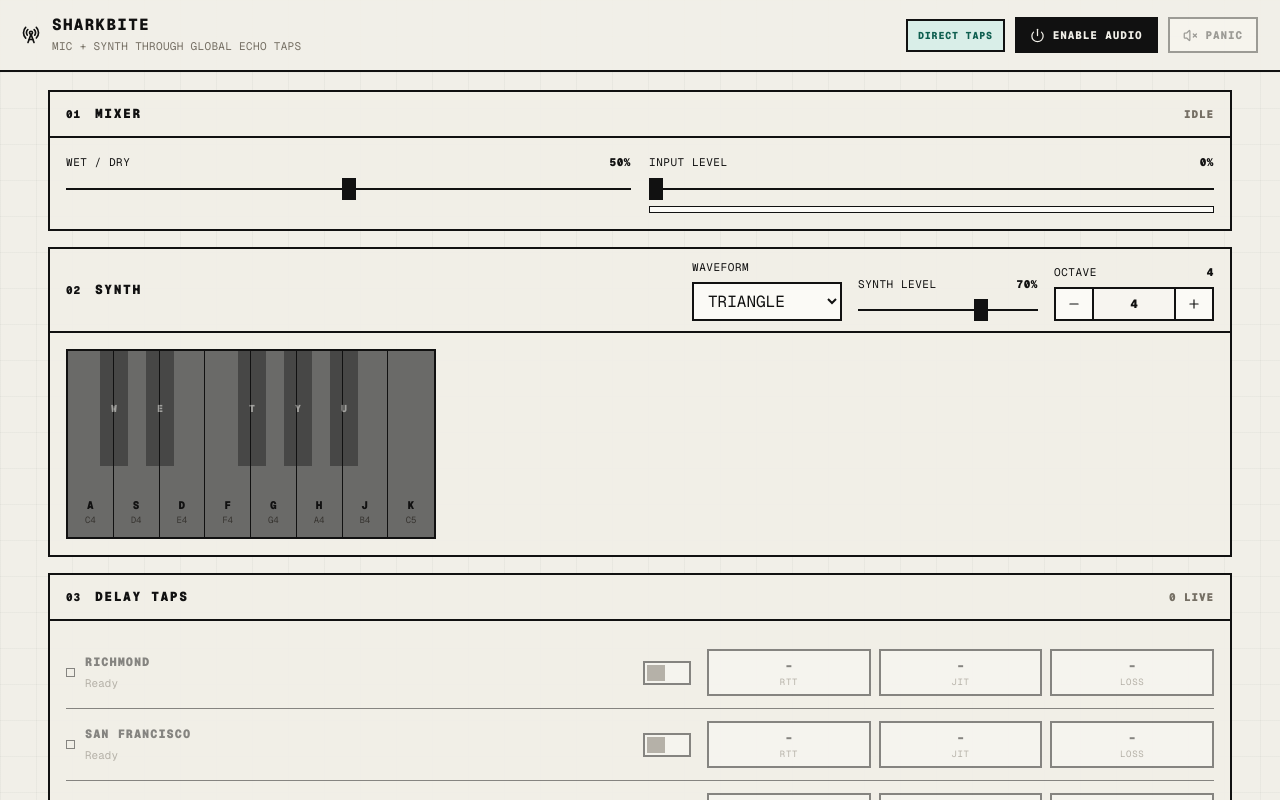
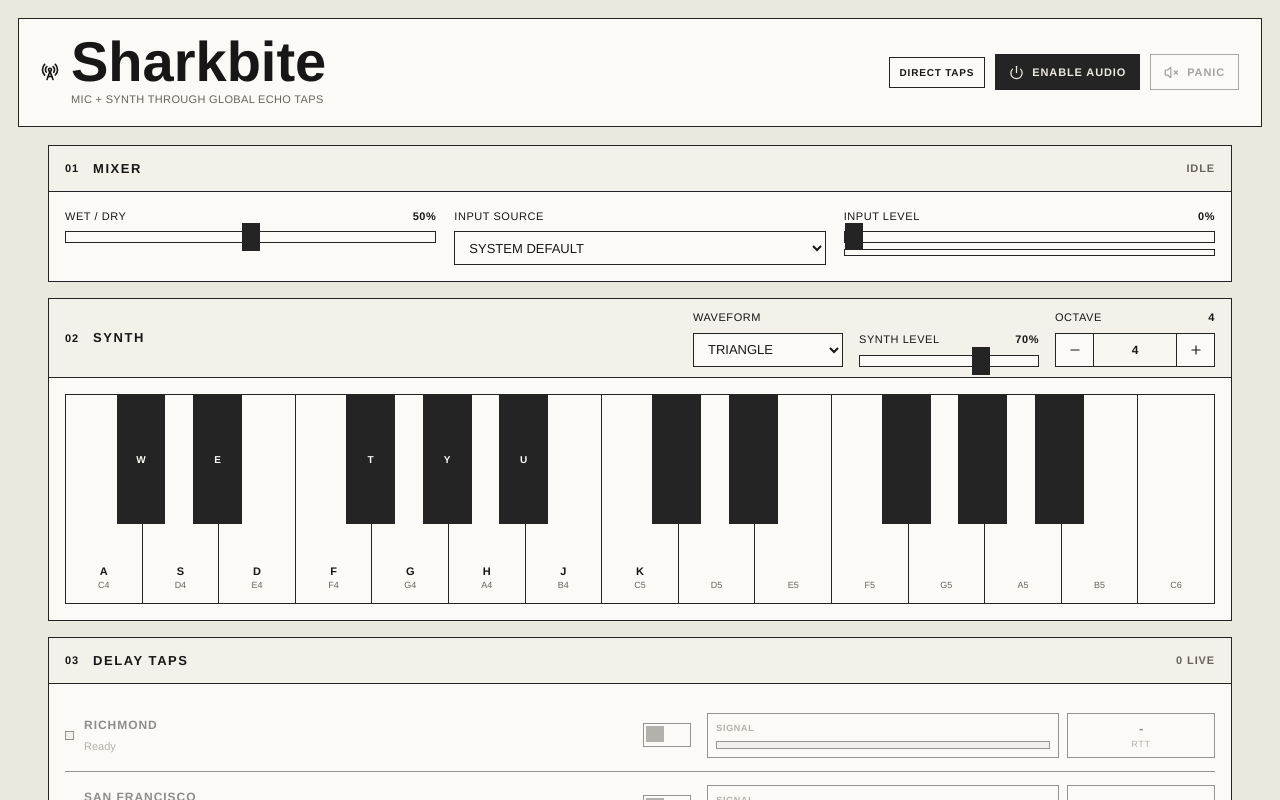
Before and after one commit to eastmountaincode/sharkbite-next, a Next.js app: page / in a window 1280 px wide. Shown: the top 800 px of the page. Built offline with nearby package versions, Linux system fonts and the light colour scheme.

Commit message:
Add input source selector and Cicada styling

```diff
--- a/src/app/globals.css
+++ b/src/app/globals.css
@@ -1,21 +1,22 @@
 @import "tailwindcss";
 
 :root {
-  --background: #f1efe8;
-  --foreground: #111111;
-  --muted: #756f64;
+  --background: #ebe8de;
+  --foreground: #171717;
+  --muted: #68645c;
   --panel: #fbfaf6;
-  --line: #111111;
-  --soft-line: #c7c0b3;
-  --accent: #16a085;
+  --surface: #f3f1ea;
+  --line: #242424;
+  --soft-line: #d8cfb7;
+  --accent: #d8cfb7;
   --danger: #b93832;
 }
 
 @theme inline {
   --color-background: var(--background);
   --color-foreground: var(--foreground);
-  --font-sans: "Geist", "Geist Fallback", ui-sans-serif, system-ui, sans-serif;
-  --font-mono: "Geist Mono", "Geist Mono Fallback", ui-monospace, monospace;
+  --font-sans: Helvetica, Arial, sans-serif;
+  --font-mono: Helvetica, Arial, sans-serif;
 }
 
 * {
@@ -28,13 +29,11 @@ html {
 
 body {
   min-height: 100vh;
-  background:
-    linear-gradient(90deg, rgba(17, 17, 17, 0.035) 1px, transparent 1px),
-    linear-gradient(180deg, rgba(17, 17, 17, 0.03) 1px, transparent 1px),
-    var(--background);
-  background-size: 36px 36px;
+  background: var(--background);
   color: var(--foreground);
-  font-family: var(--font-geist-mono), "SF Mono", Menlo, Monaco, Consolas, monospace;
+  font-family: Helvetica, Arial, sans-serif;
+  font-size: 13px;
+  user-select: none;
 }
 
 button,
@@ -44,6 +43,7 @@ select {
 }
 
 button {
+  border-radius: 0;
   cursor: pointer;
 }
 
@@ -53,44 +53,55 @@ button:disabled {
 }
 
 input[type="range"] {
+  -webkit-appearance: none;
   appearance: none;
-  background: transparent;
+  background: var(--panel);
+  border: 1px solid var(--line);
+  border-radius: 0;
   cursor: pointer;
-  height: 22px;
+  height: 12px;
   margin: 0;
+  outline: none;
   width: 100%;
 }
 
 input[type="range"]::-webkit-slider-runnable-track {
-  background: var(--line);
-  height: 2px;
+  background: transparent;
+  height: 12px;
 }
 
 input[type="range"]::-moz-range-track {
-  background: var(--line);
-  height: 2px;
+  background: transparent;
+  border: 0;
+  height: 12px;
 }
 
 input[type="range"]::-webkit-slider-thumb {
+  -webkit-appearance: none;
   appearance: none;
   background: var(--line);
-  border: 0;
-  height: 22px;
-  margin-top: -10px;
-  width: 14px;
+  border: 1px solid var(--line);
+  border-radius: 0;
+  height: 28px;
+  margin-top: -8px;
+  width: 18px;
+}
+
+input[type="range"]::-webkit-slider-thumb:hover {
+  background: var(--panel);
 }
 
 input[type="range"]::-moz-range-thumb {
   background: var(--line);
-  border: 0;
+  border: 1px solid var(--line);
   border-radius: 0;
-  height: 22px;
-  width: 14px;
+  height: 28px;
+  width: 18px;
 }
 
 select {
   background: var(--panel);
-  border: 2px solid var(--line);
+  border: 1px solid var(--line);
   border-radius: 0;
   color: var(--foreground);
   min-height: 34px;
--- a/src/app/layout.tsx
+++ b/src/app/layout.tsx
@@ -1,16 +1,5 @@
 import type { Metadata } from "next";
-import { Geist, Geist_Mono } from "next/font/google";
 import "./globals.css";
-
-const geistSans = Geist({
-  variable: "--font-geist-sans",
-  subsets: ["latin"],
-});
-
-const geistMono = Geist_Mono({
-  variable: "--font-geist-mono",
-  subsets: ["latin"],
-});
 
 export const metadata: Metadata = {
   title: "Sharkbite",
@@ -23,10 +12,7 @@ export default function RootLayout({
   children: React.ReactNode;
 }>) {
   return (
-    <html
-      lang="en"
-      className={`${geistSans.variable} ${geistMono.variable} h-full antialiased`}
-    >
+    <html lang="en" className="h-full antialiased">
       <body className="min-h-full flex flex-col">{children}</body>
     </html>
   );
--- a/src/components/sharkbite/sharkbite-app.tsx
+++ b/src/components/sharkbite/sharkbite-app.tsx
@@ -24,6 +24,12 @@ const MASTER_WET_LEVEL = 1;
 const FRAME_SIZE_MS: FrameSizeMs = 20;
 const BUFFER_MODE: BufferMode = "buffered";
 const JITTER_BUFFER_MS = 50;
+const DEFAULT_INPUT_DEVICE_ID = "";
+
+type AudioInputOption = {
+  deviceId: string;
+  label: string;
+};
 
 function subscribeToConnectionMode() {
   return () => {};
@@ -53,9 +59,8 @@ function createTapMetrics(): TapMetricsMap {
       tap.id,
       {
         connected: false,
+        level: 0,
         rttMs: null,
-        jitterMs: null,
-        lossPct: null,
       },
     ]),
   ) as TapMetricsMap;
@@ -69,6 +74,8 @@ export function SharkbiteApp() {
   const [activeNotes, setActiveNotes] = useState(() => new Set<number>());
   const [vu, setVu] = useState(0);
 
+  const [audioInputs, setAudioInputs] = useState<AudioInputOption[]>([]);
+  const [inputDeviceId, setInputDeviceId] = useState(DEFAULT_INPUT_DEVICE_ID);
   const [wetDry, setWetDryState] = useState(50);
   const [inputLevel, setInputLevelState] = useState(0);
   const [waveform, setWaveformState] = useState<OscillatorType>("triangle");
@@ -104,6 +111,30 @@ export function SharkbiteApp() {
     return engineRef.current;
   }, []);
 
+  const refreshAudioInputs = useCallback(async () => {
+    if (typeof navigator === "undefined" || !navigator.mediaDevices?.enumerateDevices) return;
+
+    try {
+      const devices = await navigator.mediaDevices.enumerateDevices();
+      const seen = new Set<string>();
+      const inputs = devices
+        .filter((device) => device.kind === "audioinput" && device.deviceId && device.deviceId !== "default")
+        .filter((device) => {
+          if (seen.has(device.deviceId)) return false;
+          seen.add(device.deviceId);
+          return true;
+        })
+        .map((device, index) => ({
+          deviceId: device.deviceId,
+          label: device.label || `Input ${index + 1}`,
+        }));
+
+      setAudioInputs(inputs);
+    } catch {
+      setAudioInputs([]);
+    }
+  }, []);
+
   useEffect(() => {
     return () => {
       engineRef.current?.destroy();
@@ -111,11 +142,32 @@ export function SharkbiteApp() {
     };
   }, []);
 
+  useEffect(() => {
+    const refreshTimer = window.setTimeout(() => {
+      void refreshAudioInputs();
+    }, 0);
+
+    const handleDeviceChange = () => {
+      void refreshAudioInputs();
+    };
+
+    if (typeof navigator === "undefined" || !navigator.mediaDevices?.addEventListener) {
+      return () => window.clearTimeout(refreshTimer);
+    }
+
+    navigator.mediaDevices.addEventListener("devicechange", handleDeviceChange);
+    return () => {
+      window.clearTimeout(refreshTimer);
+      navigator.mediaDevices.removeEventListener("devicechange", handleDeviceChange);
+    };
+  }, [refreshAudioInputs]);
+
   const startAudio = useCallback(async () => {
     const engine = getEngine();
     await engine.start({
       bufferMode: BUFFER_MODE,
       frameMs: FRAME_SIZE_MS,
+      inputDeviceId: inputDeviceId || undefined,
       inputLevel: inputLevel / 100,
       jitterBufferMs: JITTER_BUFFER_MS,
       masterWet: MASTER_WET_LEVEL,
@@ -123,7 +175,8 @@ export function SharkbiteApp() {
       wetDry: wetDry / 100,
     });
     engine.setSynth(waveform, synthLevel / 100);
-  }, [getEngine, inputLevel, synthLevel, waveform, wetDry]);
+    await refreshAudioInputs();
+  }, [getEngine, inputDeviceId, inputLevel, refreshAudioInputs, synthLevel, waveform, wetDry]);
 
   const updateWetDry = (value: number) => {
     setWetDryState(value);
@@ -133,6 +186,13 @@ export function SharkbiteApp() {
   const updateInputLevel = (value: number) => {
     setInputLevelState(value);
     getEngine().setInputLevel(value / 100);
+  };
+
+  const updateInputDevice = (value: string) => {
+    setInputDeviceId(value);
+
+    if (!status.running) return;
+    void getEngine().setInputDevice(value || undefined).then(refreshAudioInputs);
   };
 
   const updateWaveform = (value: string) => {
@@ -221,6 +281,14 @@ export function SharkbiteApp() {
         <ModulePanel number="01" status={status.running ? "Live" : "Idle"} title="Mixer">
           <div className={styles.controlGrid}>
             <RangeControl label="Wet / Dry" max={100} min={0} value={wetDry} valueLabel={`${wetDry}%`} onChange={updateWetDry} />
+            <SelectControl label="Input Source" value={inputDeviceId} onChange={updateInputDevice}>
+              <option value={DEFAULT_INPUT_DEVICE_ID}>System Default</option>
+              {audioInputs.map((device) => (
+                <option key={device.deviceId} value={device.deviceId}>
+                  {device.label}
+                </option>
+              ))}
+            </SelectControl>
             <div className={styles.controlWithMeter}>
               <RangeControl
                 label="Input Level"
--- a/src/components/sharkbite/sharkbite.module.css
+++ b/src/components/sharkbite/sharkbite.module.css
@@ -5,15 +5,16 @@
 
 .topbar {
   align-items: center;
-  background: rgba(241, 239, 232, 0.92);
-  border-bottom: 2px solid var(--line);
+  background: var(--panel);
+  border: 1px solid var(--line);
   display: flex;
   gap: 18px;
   justify-content: space-between;
-  min-height: 72px;
-  padding: 16px 22px;
+  margin: 18px 18px 0;
+  min-height: 86px;
+  padding: 18px 22px;
   position: sticky;
-  top: 0;
+  top: 12px;
   z-index: 20;
 }
 
@@ -25,12 +26,11 @@
 }
 
 .brand h1 {
-  font-size: 16px;
-  font-weight: 800;
-  letter-spacing: 0.08em;
-  line-height: 1.1;
+  font-size: clamp(28px, 5vw, 56px);
+  font-weight: 850;
+  letter-spacing: 0;
+  line-height: 0.9;
   margin: 0;
-  text-transform: uppercase;
 }
 
 .brand p {
@@ -52,10 +52,10 @@
 .primaryButton,
 .secondaryButton {
   align-items: center;
-  border: 2px solid var(--line);
+  border: 1px solid var(--line);
   display: inline-flex;
   font-size: 11px;
-  font-weight: 800;
+  font-weight: 850;
   gap: 8px;
   justify-content: center;
   letter-spacing: 0.08em;
@@ -76,14 +76,14 @@
 
 .primaryButton:not(:disabled):hover,
 .secondaryButton:not(:disabled):hover {
-  background: var(--accent);
-  color: #ffffff;
+  background: var(--line);
+  color: var(--panel);
 }
 
 .modeBadge {
-  border: 2px solid var(--line);
-  background: #d9eee8;
-  color: #0f5f50;
+  border: 1px solid var(--line);
+  background: var(--panel);
+  color: var(--foreground);
   font-size: 10px;
   font-weight: 800;
   letter-spacing: 0.08em;
@@ -101,13 +101,14 @@
 }
 
 .module {
-  background: rgba(241, 239, 232, 0.92);
-  border: 2px solid var(--line);
+  background: var(--panel);
+  border: 1px solid var(--line);
 }
 
 .moduleHeader {
   align-items: center;
-  border-bottom: 2px solid var(--line);
+  background: var(--surface);
+  border-bottom: 1px solid var(--line);
   display: flex;
   gap: 14px;
   min-height: 46px;
@@ -150,7 +151,7 @@
 .controlGrid {
   display: grid;
   gap: 18px;
-  grid-template-columns: repeat(auto-fit, minmax(210px, 1fr));
+  grid-template-columns: repeat(auto-fit, minmax(220px, 1fr));
 }
 
 .control {
@@ -218,7 +219,7 @@
 }
 
 .stepper {
-  border: 2px solid var(--line);
+  border: 1px solid var(--line);
   display: grid;
   grid-template-columns: 38px minmax(42px, 1fr) 38px;
   min-height: 34px;
@@ -237,16 +238,16 @@
 }
 
 .stepperButton:first-child {
-  border-right: 2px solid var(--line);
+  border-right: 1px solid var(--line);
 }
 
 .stepperButton:last-child {
-  border-left: 2px solid var(--line);
+  border-left: 1px solid var(--line);
 }
 
 .stepperButton:not(:disabled):hover {
-  background: var(--accent);
-  color: #ffffff;
+  background: var(--line);
+  color: var(--panel);
 }
 
 .stepperButton:disabled {
@@ -266,14 +267,15 @@
 }
 
 .keyboard {
-  background: var(--line);
-  border: 2px solid var(--line);
-  display: inline-block;
-  height: 190px;
+  background: var(--panel);
+  border: 1px solid var(--line);
+  display: block;
+  height: clamp(148px, 22vw, 210px);
+  overflow: hidden;
   position: relative;
   touch-action: none;
   user-select: none;
-  width: 370px;
+  width: 100%;
 }
 
 .whiteKeys {
@@ -300,7 +302,7 @@
   height: 100%;
   justify-content: flex-end;
   padding-bottom: 10px;
-  width: 46px;
+  flex: 1 1 0;
 }
 
 .whiteKey:last-child {
@@ -320,27 +322,30 @@
 .blackKey {
   background: var(--line);
   color: var(--panel);
+  border: 1px solid var(--line);
   font-size: 10px;
   font-weight: 850;
   height: 62%;
   position: absolute;
   top: 0;
-  transform: translateX(-50%);
-  width: 28px;
+  transform: none;
   z-index: 2;
 }
 
 .keyDown.whiteKey {
-  background: #c7e4da;
+  background: var(--line);
+  color: var(--panel);
 }
 
 .keyDown.blackKey {
   background: var(--accent);
+  color: var(--foreground);
 }
 
 .whiteKey:disabled,
 .blackKey:disabled {
   cursor: not-allowed;
+  opacity: 1;
 }
 
 .tapList {
@@ -402,7 +407,7 @@
 
 .switch {
   background: var(--panel);
-  border: 2px solid var(--line);
+  border: 1px solid var(--line);
   height: 24px;
   position: relative;
   width: 48px;
@@ -424,15 +429,51 @@
   left: 24px;
 }
 
-.metricGrid {
+.tapReadout {
+  align-items: stretch;
   display: grid;
   gap: 8px;
-  grid-template-columns: repeat(3, minmax(58px, 1fr));
+  grid-template-columns: minmax(110px, 1fr) minmax(68px, 0.42fr);
+}
+
+.tapSignal {
+  background: var(--panel);
+  border: 1px solid var(--line);
+  display: flex;
+  flex-direction: column;
+  gap: 6px;
+  justify-content: center;
+  min-height: 44px;
+  padding: 6px 8px;
+}
+
+.tapSignal span {
+  color: var(--muted);
+  display: block;
+  font-size: 9px;
+  font-weight: 850;
+  letter-spacing: 0.08em;
+  text-transform: uppercase;
+}
+
+.tapSignalMeter {
+  background: rgba(0, 0, 0, 0.08);
+  border: 1px solid var(--line);
+  height: 8px;
+  overflow: hidden;
+}
+
+.tapSignalMeter i {
+  background: var(--tap-color);
+  display: block;
+  height: 100%;
+  transition: width 180ms linear;
+  width: 0;
 }
 
 .metric {
   background: var(--panel);
-  border: 2px solid var(--line);
+  border: 1px solid var(--line);
   min-height: 44px;
   padding: 5px 8px;
   text-align: center;
@@ -469,6 +510,7 @@
   .topbar {
     align-items: flex-start;
     flex-direction: column;
+    margin: 12px 12px 0;
   }
 
   .actions {
@@ -495,8 +537,8 @@
     grid-template-columns: 1fr;
   }
 
-  .metricGrid {
-    grid-template-columns: repeat(3, minmax(0, 1fr));
+  .tapReadout {
+    grid-template-columns: minmax(0, 1fr) minmax(68px, 0.45fr);
   }
 }
 
@@ -506,11 +548,10 @@
   }
 
   .keyboard {
-    transform: scale(0.82);
-    transform-origin: left top;
+    height: 124px;
   }
 
   .moduleBody {
-    overflow: hidden;
+    overflow-x: auto;
   }
 }
--- a/src/components/sharkbite/synth-keyboard.tsx
+++ b/src/components/sharkbite/synth-keyboard.tsx
@@ -26,13 +26,8 @@ export const SYNTH_KEYS: SynthKey[] = [
   { name: "C", semitone: 12, black: false, key: "k" },
 ];
 
-const BLACK_KEY_LEFT: Record<number, number> = {
-  1: 46,
-  3: 92,
-  6: 184,
-  8: 230,
-  10: 276,
-};
+const BLACK_SEMITONES = new Set([1, 3, 6, 8, 10]);
+const KEY_BINDINGS_BY_SEMITONE = new Map(SYNTH_KEYS.map((key) => [key.semitone, key]));
 
 type SynthKeyboardProps = {
   octave: number;
@@ -47,13 +42,31 @@ function midiFor(key: SynthKey, octave: number) {
 }
 
 function noteLabel(key: SynthKey, octave: number) {
-  return `${key.name}${octave + (key.semitone >= 12 ? 1 : 0)}`;
+  return `${key.name}${octave + Math.floor(key.semitone / 12)}`;
+}
+
+function isBlackKey(semitone: number) {
+  return BLACK_SEMITONES.has(semitone % 12);
+}
+
+function noteNameFor(semitone: number) {
+  return SYNTH_KEYS.find((key) => key.semitone === semitone % 12)?.name ?? "C";
 }
 
 export function SynthKeyboard({ octave, activeNotes, disabled, onNoteOn, onNoteOff }: SynthKeyboardProps) {
   const heldKeys = useRef(new Set<string>());
-  const whiteKeys = useMemo(() => SYNTH_KEYS.filter((key) => !key.black), []);
-  const blackKeys = useMemo(() => SYNTH_KEYS.filter((key) => key.black), []);
+  const visualKeys = useMemo(
+    () =>
+      Array.from({ length: 25 }, (_, semitone) => ({
+        semitone,
+        name: noteNameFor(semitone),
+        black: isBlackKey(semitone),
+        key: KEY_BINDINGS_BY_SEMITONE.get(semitone)?.key ?? "",
+      })),
+    [],
+  );
+  const whiteKeys = useMemo(() => visualKeys.filter((key) => !key.black), [visualKeys]);
+  const blackKeys = useMemo(() => visualKeys.filter((key) => key.black), [visualKeys]);
 
   useEffect(() => {
     const held = heldKeys.current;
@@ -112,7 +125,7 @@ export function SynthKeyboard({ octave, activeNotes, disabled, onNoteOn, onNoteO
               }}
               onPointerUp={() => onNoteOff(midi)}
             >
-              <span>{key.key.toUpperCase()}</span>
+              <span>{key.key ? key.key.toUpperCase() : ""}</span>
               <small>{noteLabel(key, octave)}</small>
             </button>
           );
@@ -122,6 +135,9 @@ export function SynthKeyboard({ octave, activeNotes, disabled, onNoteOn, onNoteO
       {blackKeys.map((key) => {
         const midi = midiFor(key, octave);
         const pressed = activeNotes.has(midi);
+        const whitesBefore = visualKeys.filter((candidate) => !candidate.black && candidate.semitone < key.semitone).length;
+        const leftPercent = ((whitesBefore - 0.34) / whiteKeys.length) * 100;
+        const widthPercent = (100 / whiteKeys.length) * 0.64;
 
         return (
           <button
@@ -129,7 +145,7 @@ export function SynthKeyboard({ octave, activeNotes, disabled, onNoteOn, onNoteO
             className={`${styles.blackKey} ${pressed ? styles.keyDown : ""}`}
             disabled={disabled}
             key={`${key.name}-${key.semitone}`}
-            style={{ left: `${BLACK_KEY_LEFT[key.semitone]}px` }}
+            style={{ left: `${leftPercent}%`, width: `${widthPercent}%` }}
             type="button"
             onPointerCancel={() => onNoteOff(midi)}
             onPointerDown={(event) => {
@@ -142,7 +158,7 @@ export function SynthKeyboard({ octave, activeNotes, disabled, onNoteOn, onNoteO
             }}
             onPointerUp={() => onNoteOff(midi)}
           >
-            {key.key.toUpperCase()}
+            {key.key ? key.key.toUpperCase() : ""}
           </button>
         );
       })}
--- a/src/components/sharkbite/tap-row.tsx
+++ b/src/components/sharkbite/tap-row.tsx
@@ -25,6 +25,7 @@ function tapStatusLabel(enabled: boolean, connected: boolean) {
 
 export function TapRow({ tap, metrics, enabled, onToggle }: TapRowProps) {
   const style = { "--tap-color": tap.color } as CSSProperties;
+  const levelPct = Math.round(metrics.level * 100);
 
   return (
     <article className={`${styles.tapRow} ${enabled ? styles.tapOn : ""}`} style={style}>
@@ -44,18 +45,16 @@ export function TapRow({ tap, metrics, enabled, onToggle }: TapRowProps) {
         onClick={() => onToggle(!enabled)}
       />
 
-      <div className={styles.metricGrid}>
-        <div className={styles.metric}>
-          <b>{formatMetric(metrics.rttMs)}</b>
-          <span>RTT</span>
+      <div className={styles.tapReadout}>
+        <div className={styles.tapSignal}>
+          <span>Signal</span>
+          <div aria-label={`${tap.name} signal level`} className={styles.tapSignalMeter}>
+            <i style={{ width: `${levelPct}%` }} />
+          </div>
         </div>
         <div className={styles.metric}>
-          <b>{formatMetric(metrics.jitterMs, 1)}</b>
-          <span>Jit</span>
-        </div>
-        <div className={styles.metric}>
-          <b>{formatMetric(metrics.lossPct, 1)}</b>
-          <span>Loss</span>
+          <b>{metrics.rttMs === null ? "-" : `${formatMetric(metrics.rttMs)}ms`}</b>
+          <span>RTT</span>
         </div>
       </div>
     </article>
--- a/src/lib/audio/audio-engine.ts
+++ b/src/lib/audio/audio-engine.ts
@@ -24,6 +24,7 @@ type TapRuntime = TapConfig & {
   received: number;
   lastSeqSeen: number;
   lost: number;
+  level: number;
 };
 
 type AudioEngineOptions = {
@@ -42,6 +43,7 @@ export type StartOptions = {
   bufferMode: BufferMode;
   jitterBufferMs: number;
   synthLevel: number;
+  inputDeviceId?: string;
 };
 
 export class AudioEngine {
@@ -103,6 +105,7 @@ export class AudioEngine {
         received: 0,
         lastSeqSeen: -1,
         lost: 0,
+        level: 0,
       });
     }
   }
@@ -164,18 +167,10 @@ export class AudioEngine {
 
     this.micGain = this.ctx.createGain();
     this.micGain.gain.value = options.inputLevel;
+    this.micGain.connect(this.sourceBus);
 
     try {
-      this.micStream = await navigator.mediaDevices.getUserMedia({
-        audio: {
-          autoGainControl: false,
-          echoCancellation: false,
-          noiseSuppression: false,
-        },
-      });
-      this.micNode = this.ctx.createMediaStreamSource(this.micStream);
-      this.micNode.connect(this.micGain);
-      this.micGain.connect(this.sourceBus);
+      await this.connectInput(options.inputDeviceId);
       this.micEnabled = true;
       this.setStatus(true, true, "Live with mic and synth.");
     } catch {
@@ -239,6 +234,18 @@ export class AudioEngine {
 
   setInputLevel(level: number) {
     if (this.micGain) this.micGain.gain.value = level;
+  }
+
+  async setInputDevice(inputDeviceId?: string) {
+    if (!this.ctx || !this.micGain || !this.sourceBus) return;
+
+    try {
+      await this.connectInput(inputDeviceId);
+      this.micEnabled = true;
+      this.setStatus(this.running, true, "Audio input changed.");
+    } catch {
+      this.setStatus(this.running, this.micEnabled, "Could not use that audio input. Keeping previous input.");
+    }
   }
 
   setBuffering(bufferMode: BufferMode, jitterBufferMs: number) {
@@ -405,6 +412,7 @@ export class AudioEngine {
     tap.gain = null;
     tap.panner = null;
     tap.feedbackFrame = null;
+    tap.level = 0;
     this.emitTapMetrics(tap);
   }
 
@@ -451,14 +459,13 @@ export class AudioEngine {
     }
     tap.lastSeqSeen = seq;
     tap.received += 1;
+    tap.level = Math.max(this.peakLevel(frame), tap.level * 0.72);
 
     if (tap.player) {
       const playbackFrame = new Float32Array(frame);
       tap.player.port.postMessage({ frame: playbackFrame }, [playbackFrame.buffer]);
     }
     if (tap.feedback > 0) tap.feedbackFrame = frame;
-
-    this.emitTapMetrics(tap);
   }
 
   private applyPrebuffer() {
@@ -477,7 +484,7 @@ export class AudioEngine {
     if (this.metricsTimer !== null) window.clearInterval(this.metricsTimer);
     this.metricsTimer = window.setInterval(() => {
       for (const tap of this.taps.values()) this.emitTapMetrics(tap);
-    }, 400);
+    }, 1000);
   }
 
   private startVuLoop() {
@@ -498,16 +505,45 @@ export class AudioEngine {
   }
 
   private emitTapMetrics(tap: TapRuntime) {
-    const lossPct = tap.sent > 0 ? (tap.lost / Math.max(1, tap.sent)) * 100 : null;
     this.onTapMetrics(tap.id, {
       connected: tap.connected,
+      level: tap.connected ? Math.min(1, tap.level * 1.4) : 0,
       rttMs: tap.rttEwma,
-      jitterMs: tap.received > 2 ? tap.jitter : null,
-      lossPct: tap.received > 2 ? lossPct : null,
     });
+    tap.level = tap.connected ? tap.level * 0.58 : 0;
   }
 
   private setStatus(running: boolean, micEnabled: boolean, message: string) {
     this.onStatus({ running, micEnabled, message });
   }
+
+  private async connectInput(inputDeviceId?: string) {
+    if (!this.ctx || !this.micGain || !this.sourceBus) return;
+
+    const audio: MediaTrackConstraints = {
+      autoGainControl: false,
+      echoCancellation: false,
+      noiseSuppression: false,
+    };
+
+    if (inputDeviceId) {
+      audio.deviceId = { exact: inputDeviceId };
+    }
+
+    const nextStream = await navigator.mediaDevices.getUserMedia({ audio });
+    const nextNode = this.ctx.createMediaStreamSource(nextStream);
+
+    this.micNode?.disconnect();
+    this.micStream?.getTracks().forEach((track) => track.stop());
+
+    this.micStream = nextStream;
+    this.micNode = nextNode;
+    this.micNode.connect(this.micGain);
+  }
+
+  private peakLevel(frame: Float32Array) {
+    let peak = 0;
+    for (const sample of frame) peak = Math.max(peak, Math.abs(sample));
+    return Math.min(1, peak);
+  }
 }
--- a/src/lib/audio/types.ts
+++ b/src/lib/audio/types.ts
@@ -11,9 +11,8 @@ export type TapSettings = {
 
 export type TapMetrics = {
   connected: boolean;
+  level: number;
   rttMs: number | null;
-  jitterMs: number | null;
-  lossPct: number | null;
 };
 
 export type TapRuntimeSettings = Omit<TapSettings, "enabled">;
```
